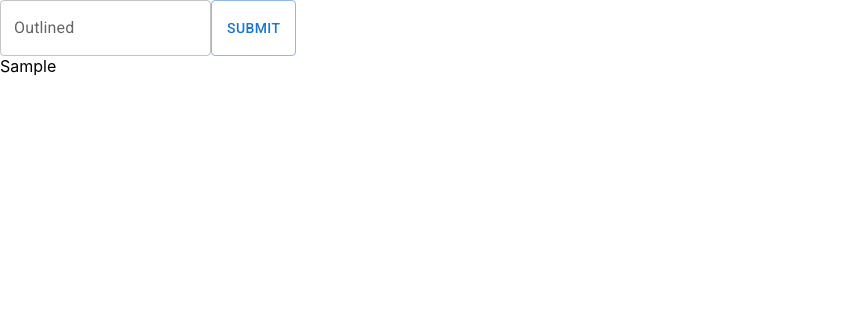
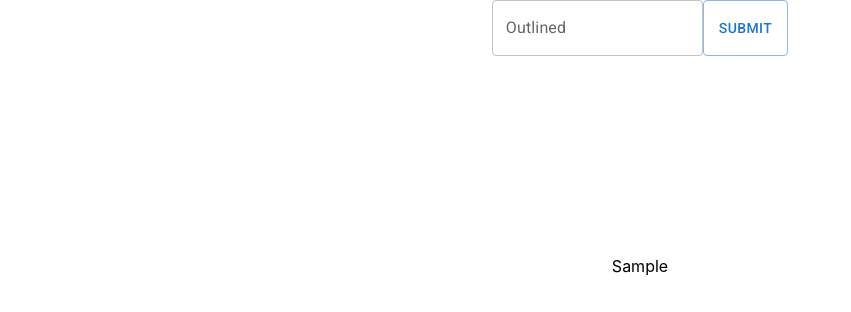
Before and after one commit to ColinFendrick/react-todolist, a React (Create React App) app: page / in a window 1280 px wide. Both pictures are taken after typing "Sample" into the empty fields and a click on the button "SUBMIT". Shown: the top 312 px of the page, without its empty margins (0-851 px from the left). Built offline with nearby package versions, Linux system fonts and the light colour scheme.

Commit message:
Todolist

```diff
--- a/src/components/Home/Home.js
+++ b/src/components/Home/Home.js
@@ -1,28 +1,31 @@
 import { useState } from 'react';
 
 import Button from '@mui/material/Button';
-import { TodoInput } from '../../components';
+import { TodoInput, Item } from '../../components';
 
 const Home = () => {
 	const [list, setList] = useState([]);
 	const [currentEntry, setCurrentEntry] = useState('');
 
 	const addEntry = () => {
-		setList([...list, { value: currentEntry, done: false }]);
+		setList([...list, { value: currentEntry, done: false, index: list.length }]);
 		setCurrentEntry('');
 	};
 
 	const onChange = e => setCurrentEntry(e.target.value);
 
+	const toggleDone = entry =>
+		setList(list.map(l => l.index === entry.index ? { ...l, done: !l.done } : l));
+
 	return (
-		<div>
+		<div style={{ display: 'flex', flexDirection: 'column', width: '100%', alignItems: 'center' }}>
 			<div style={{ display: 'flex' }}>
 				<TodoInput value={currentEntry} onChange={onChange} />
 				<Button variant='outlined' onClick={addEntry}>Submit</Button>
 			</div>
 
-			<div style={{ display: 'flex', flexDirection: 'column' }}>
-				{list.map(({ value }, i) => <div key={`${value}-${i}`}>{value}</div>)}
+			<div style={{ display: 'flex', flexDirection: 'column', marginTop: 200 }}>
+				{list.map((entry, i) => <Item onClick={toggleDone} entry={entry} key={i} />)}
 			</div>
 		</div>
 	);
--- /dev/null
+++ b/src/components/Item/Item.js
@@ -0,0 +1,8 @@
+const Item = ({ entry, onClick }) =>
+	<div
+		onClick={() => onClick(entry)}
+		style={{ color: entry.done ? 'grey' : 'black' }}>
+		{entry.value}
+	</div>;
+
+export default Item;
--- a/src/components/index.js
+++ b/src/components/index.js
@@ -1,7 +1,9 @@
 import Home from './Home/Home';
+import Item from './Item/Item';
 import TodoInput from './TodoInput/TodoInput';
 
 export {
 	Home,
+	Item,
 	TodoInput
 };
```
